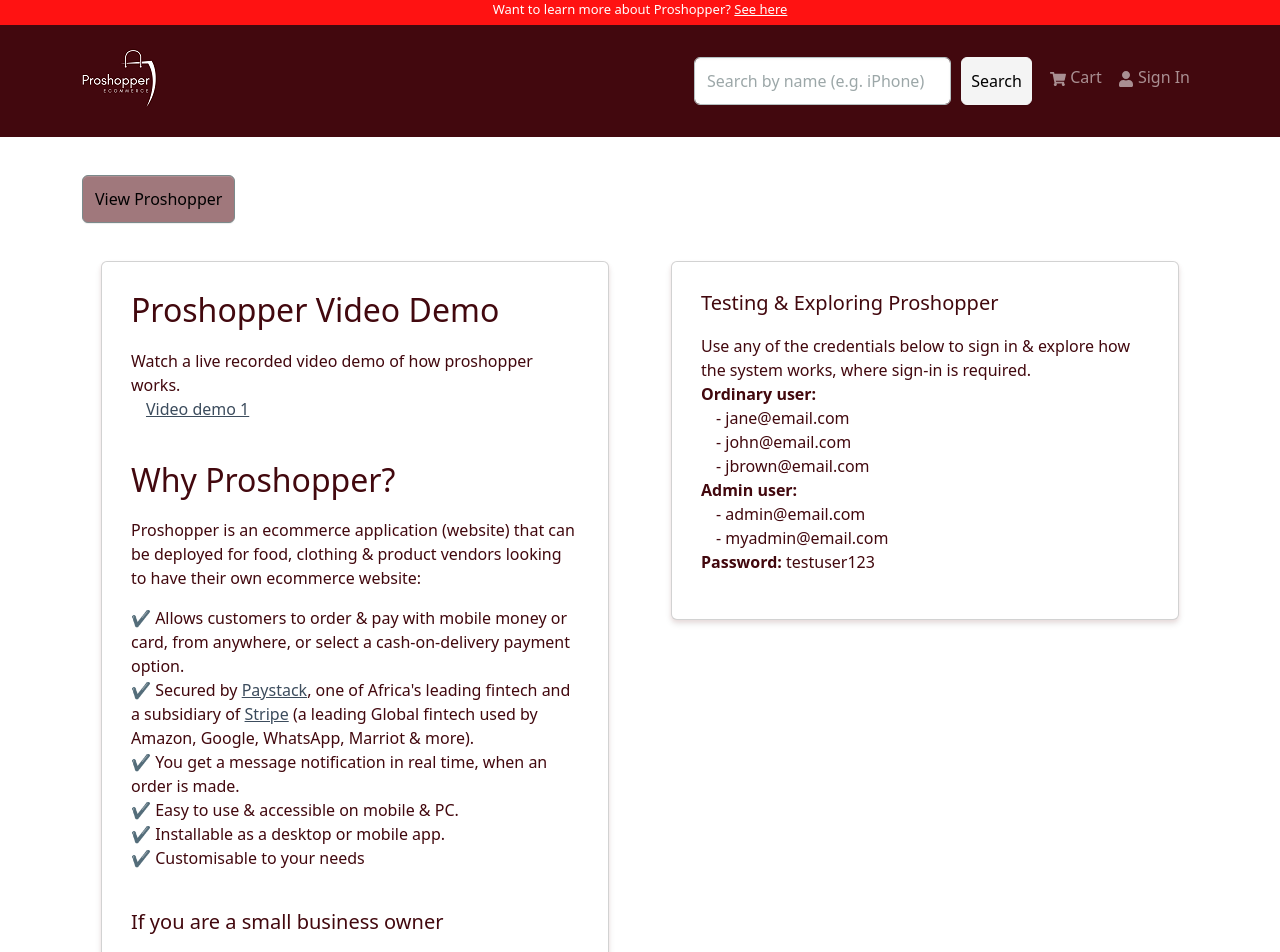
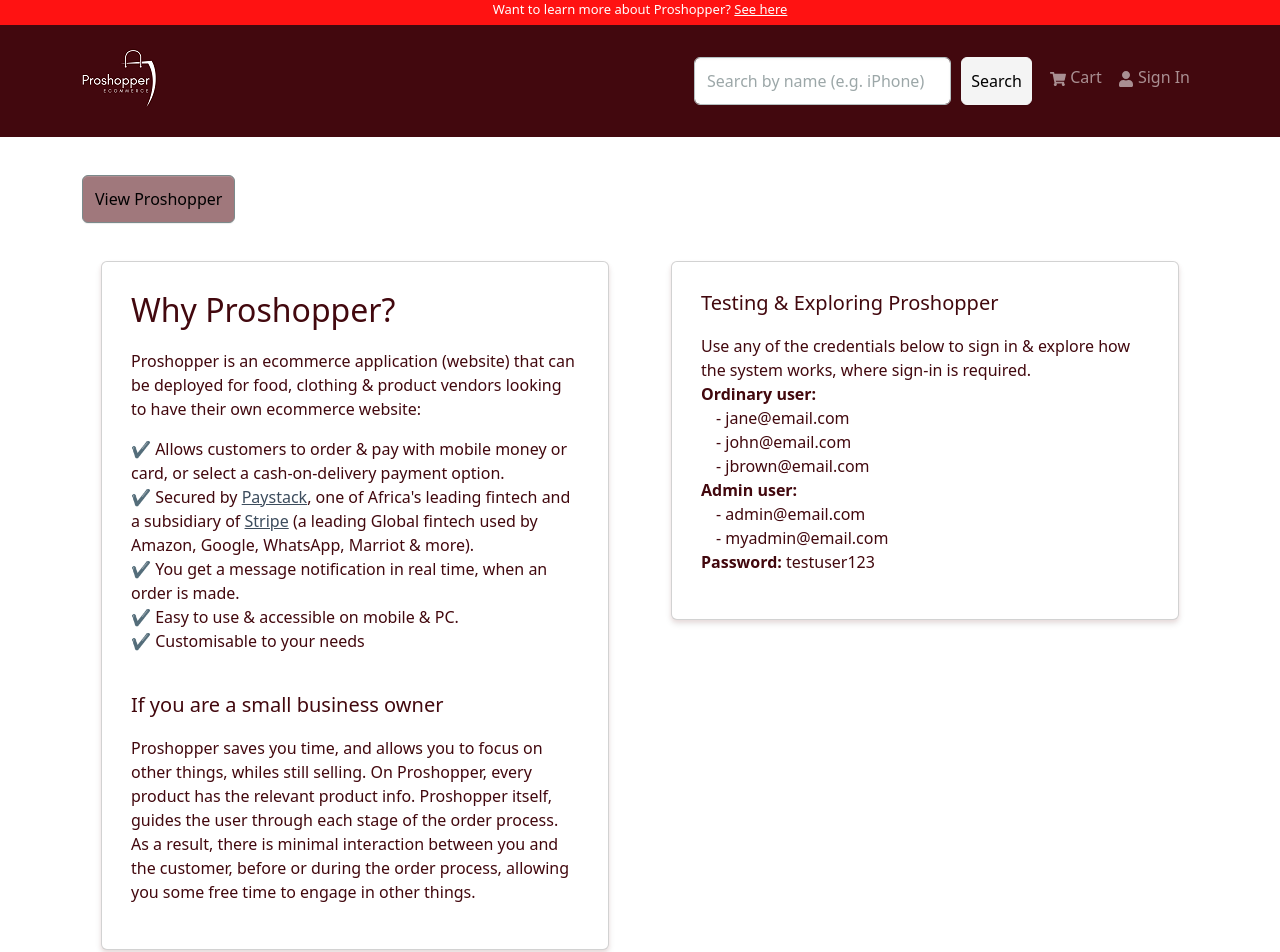
Before and after one commit to official-personal-account/GoShopper_v2, a React (Create React App) app in the folder frontend/: page /info in a window 1280 px wide. Shown: the top 952 px of the page. Built offline with nearby package versions, Linux system fonts and the light colour scheme.

Commit message:
updates made

```diff
--- a/frontend/src/screens/InfoScreen.jsx
+++ b/frontend/src/screens/InfoScreen.jsx
@@ -10,19 +10,6 @@
       <Row>
         <Col md={6}>
           <Card className="p-4 m-3">
-            <h2>Proshopper Video Demo</h2>
-            <p>
-              Watch a live recorded video demo of how proshopper works.
-              <br />{" "}
-              <span style={{ marginLeft: "15px" }}>
-                <a href="https://drive.google.com/file/d/1b2c-tiFIhsJIxi4kPwplUeNdYU7cwz5N/view?usp=drivesdk">
-                  Video demo 1
-                </a>
-              </span>
-            </p>
-
-            <br />
-
             <h2>Why Proshopper?</h2>
             <p>
               Proshopper is an ecommerce application (website) that can be
@@ -32,8 +19,7 @@
             <p>
               <span style={{}}>
                 <strong>✔</strong> Allows customers to order & pay with mobile
-                money or card, from anywhere, or select a cash-on-delivery
-                payment option.
+                money or card, or select a cash-on-delivery payment option.
               </span>
               <br />
               <span style={{}}>
@@ -56,10 +42,6 @@
               <br />
               <span style={{}}>
                 <strong>✔</strong> Easy to use & accessible on mobile & PC.
-              </span>
-              <br />
-              <span style={{}}>
-                <strong>✔</strong> Installable as a desktop or mobile app.
               </span>
               <br />
               <span style={{}}>
@@ -110,7 +92,7 @@
           </Card>
         </Col>
 
-        <Col md={6}>
+        {/* <Col md={6}>
           <Card className="p-4 m-3">
             <h2>Price (GHS)</h2>
             <p>
@@ -145,7 +127,7 @@
               </span>
             </p>
           </Card>
-        </Col>
+        </Col> */}
       </Row>
     </>
   );
```
